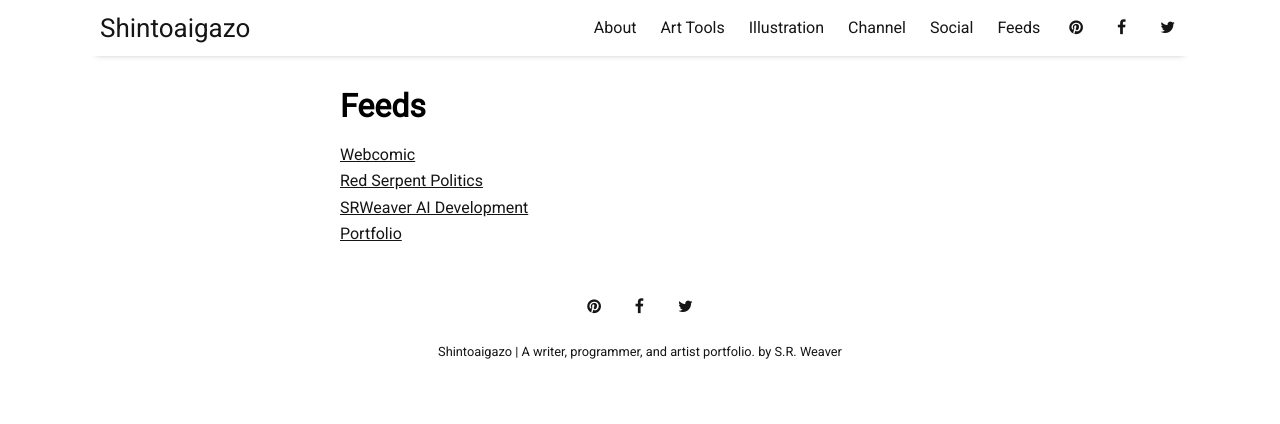
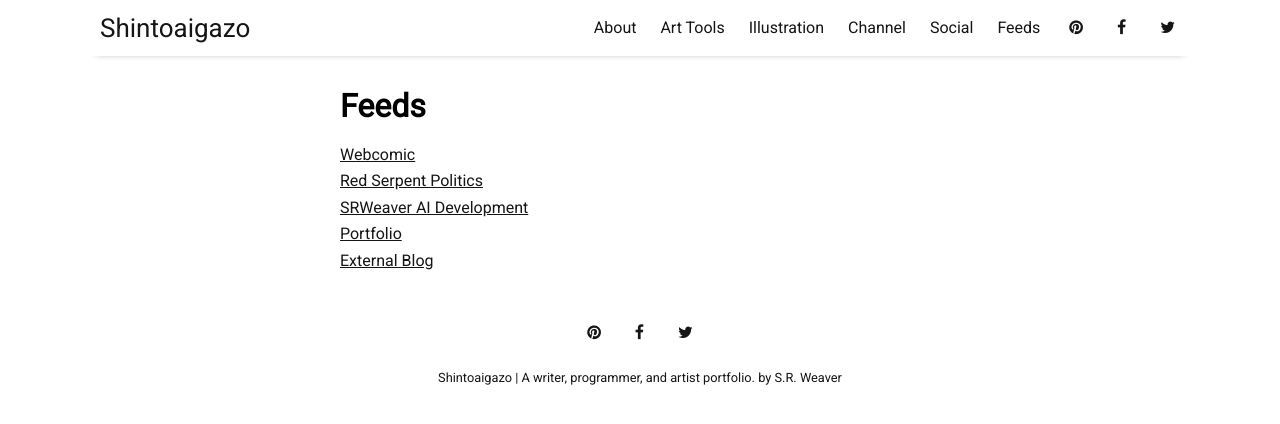
Before and after one commit to LWFlouisa/Portfolio, a Jekyll site: the page built from pages/feeds.md, in a window 1280 px wide. Shown: the top 424 px of the page. Built offline with Jekyll 4.4.1, drawn with Linux system fonts in a browser that asks for light colours; nearby versions of some CDN libraries.

Commit message:
Update feeds.md

```diff
--- a/pages/feeds.md
+++ b/pages/feeds.md
@@ -6,4 +6,5 @@ permalink: /feeds
 <a href="https://lwflouisa.github.io/UploadedFairy/feed.xml">Webcomic</a><br />
 <a href="https://lwflouisa.github.io/RedSerpentPolitics/feed.xml">Red Serpent Politics</a><br />
 <a href="https://lwflouisa.github.io/SRWeaverAIDevelopment/feed.xml">SRWeaver AI Development</a><br />
-<a href="https://lwflouisa.github.io/Portfolio/rss-feed.xml">Portfolio</a>
+<a href="https://lwflouisa.github.io/Portfolio/rss-feed.xml">Portfolio</a><br />
+<a href="https://fediverse.blog/~/ExternalBlog/atom.xml">External Blog</a>
```
